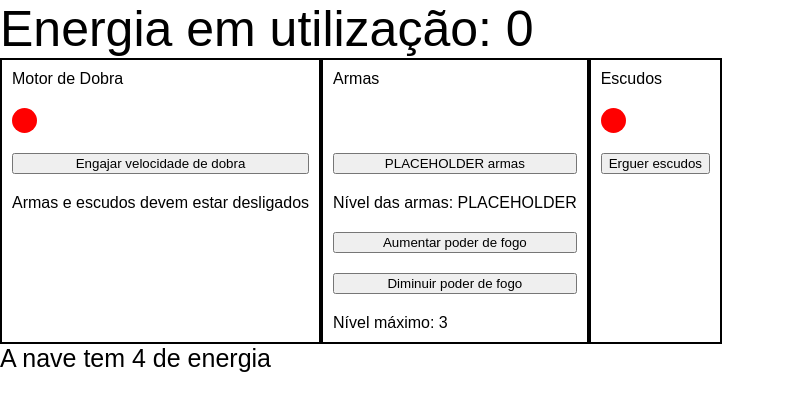
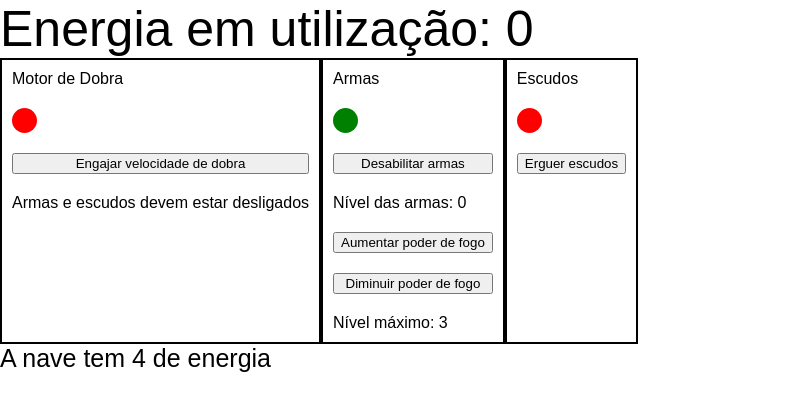
Before and after one commit to Hfreitas/sd-03-live-lectures, a React (Create React App) app in the folder enterprise-bridge-panel/: page / in a window 1280 px wide. Shown: the top 410 px of the page, without its empty margins (0-785 px from the left). Built offline with nearby package versions, Linux system fonts and the light colour scheme; the HTML template or start-up script is replaced by a standard one.

Commit message:
Enable/disable weapons bay, showing its corresponding status

```diff
--- a/enterprise-bridge-panel/src/components/WeaponsBay.js
+++ b/enterprise-bridge-panel/src/components/WeaponsBay.js
@@ -1,18 +1,28 @@
-import React from 'react';
+import React, { useContext } from 'react';
+import { EnterpriseContext } from './EnterpriseContext.js';
 
 import './Panel.css';
 
 export default function WeaponsBay() {
+  const {
+    weaponsOffline,
+    weaponsOnline,
+    weaponsLevel,
+    weaponsEnabled,
+    increaseFirepower,
+    decreaseFirepower,
+  } = useContext(EnterpriseContext);
+
   return (
     <div className="panel">
       <span>Armas</span>
-      <div className={`alert-light`} />
-      <button onClick={() => alert('clicou')}>
-        {`PLACEHOLDER`} armas
+      <div className={`alert-light ${weaponsEnabled ? 'green-light' : 'red-light'}`} />
+      <button onClick={weaponsEnabled ? weaponsOffline : weaponsOnline}>
+        {`${weaponsEnabled ? 'Desabilitar' : 'Habilitar'} armas`}
       </button>
-      <span>Nível das armas: PLACEHOLDER</span>
-        <button onClick={() => alert('clicou')}>Aumentar poder de fogo</button>
-      <button onClick={() => alert('clicou')}>Diminuir poder de fogo</button>
+      <span>{`Nível das armas: ${weaponsLevel}`}</span>
+      <button onClick={increaseFirepower}>Aumentar poder de fogo</button>
+      <button onClick={decreaseFirepower}>Diminuir poder de fogo</button>
       <span>Nível máximo: 3</span>
     </div>
   );
```
